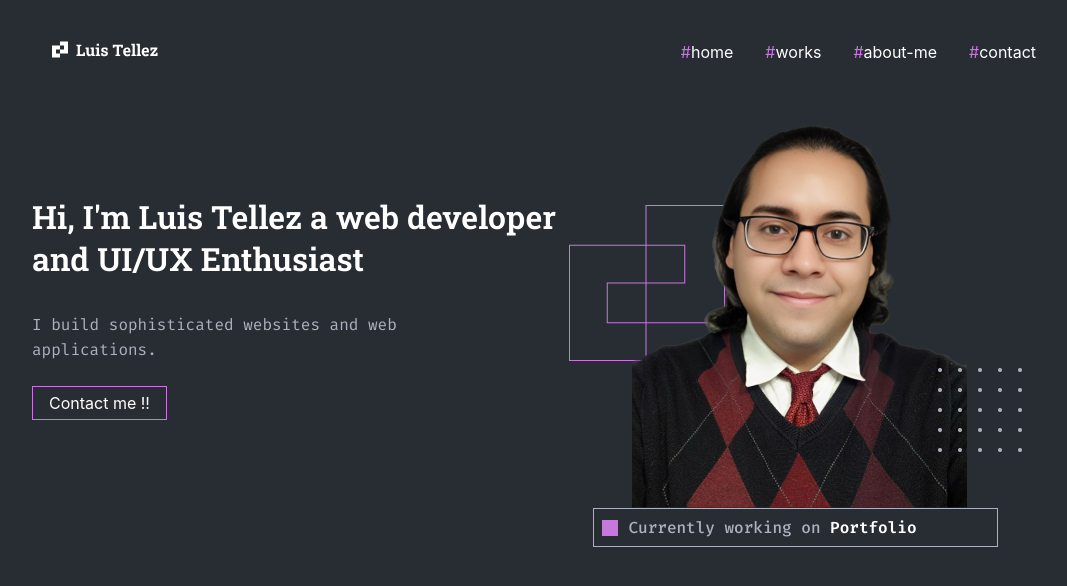
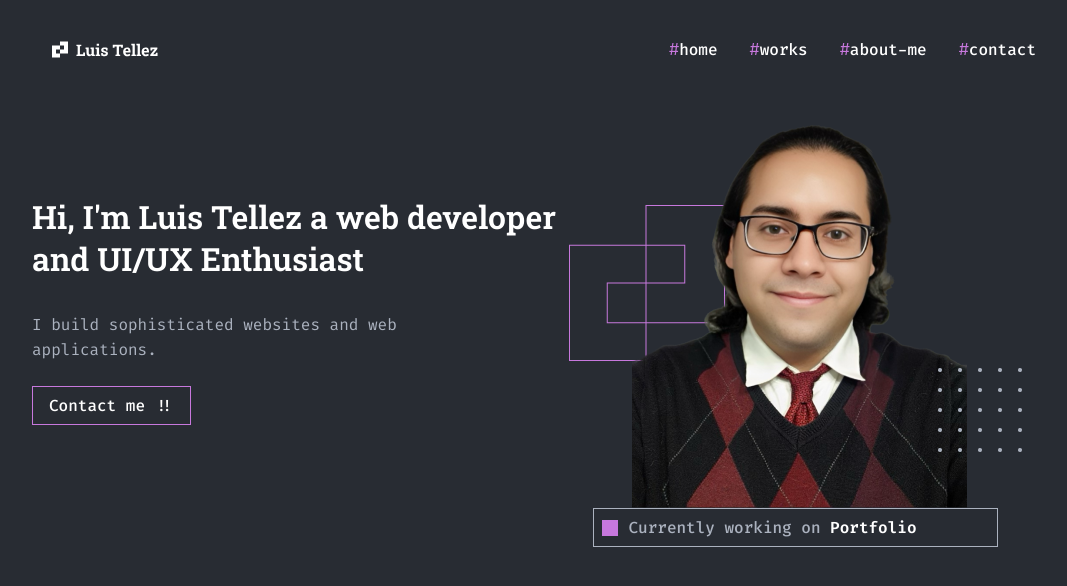
Before and after one commit to aegisnull/luistellez, a React (Create React App) app: page / in a window 1280 px wide. Shown: the top 586 px of the page, without its empty margins (96-1163 px from the left). Built offline with nearby package versions, Linux system fonts and the light colour scheme.

Commit message:
style: add custom fonts to current elements

```diff
--- a/src/components/Header/Header.scss
+++ b/src/components/Header/Header.scss
@@ -14,6 +14,10 @@
       & > a {
         text-decoration: none;
         color: var(--white-color);
+        font-family: 'Fira Code', monospace;
+        font-weight: 500;
+        font-size: 16px;
+        line-height: 21px;
       }
 
       &::before {
--- a/src/index.css
+++ b/src/index.css
@@ -43,4 +43,8 @@ code {
 .button__text {
   color: var(--white-color);
   padding: 8px 16px;
+  font-family: 'Fira Code', monospace;
+  font-weight: 500;
+  font-size: 16px;
+  line-height: 21px;
 }
```
